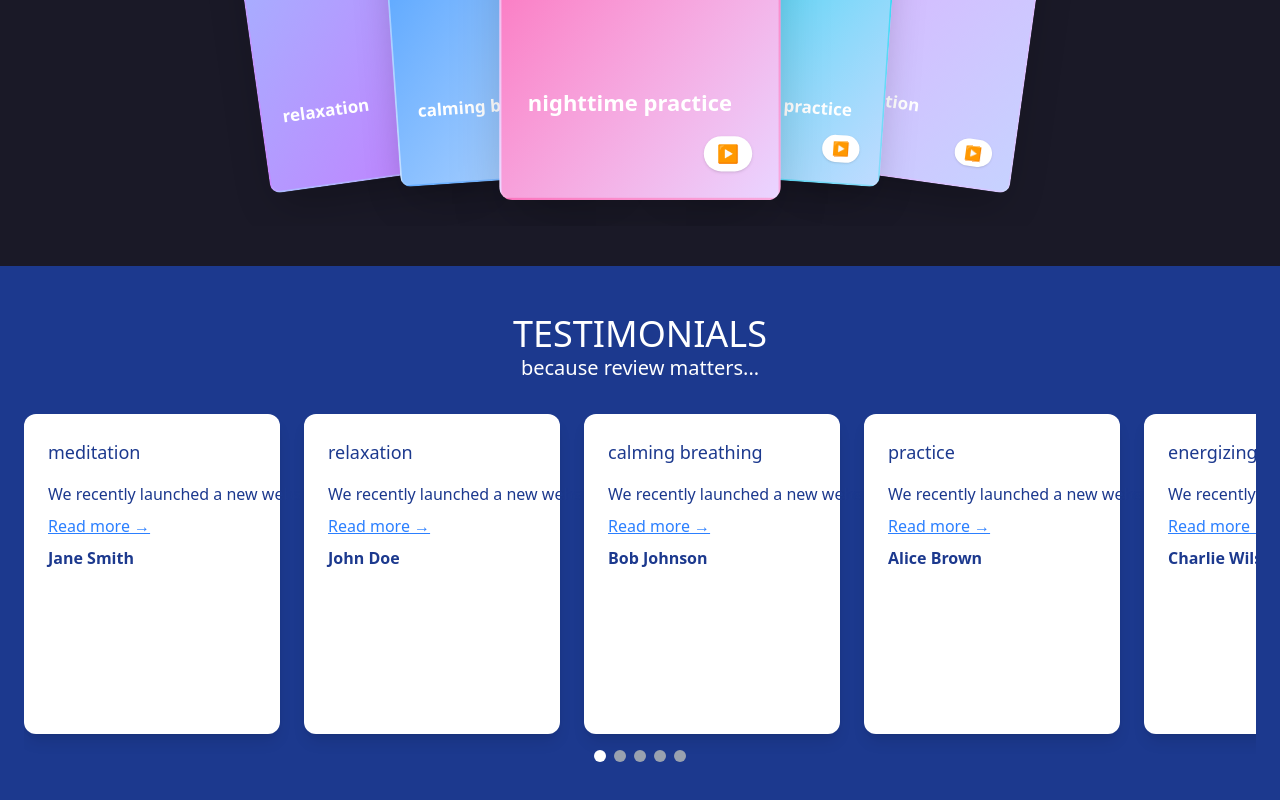
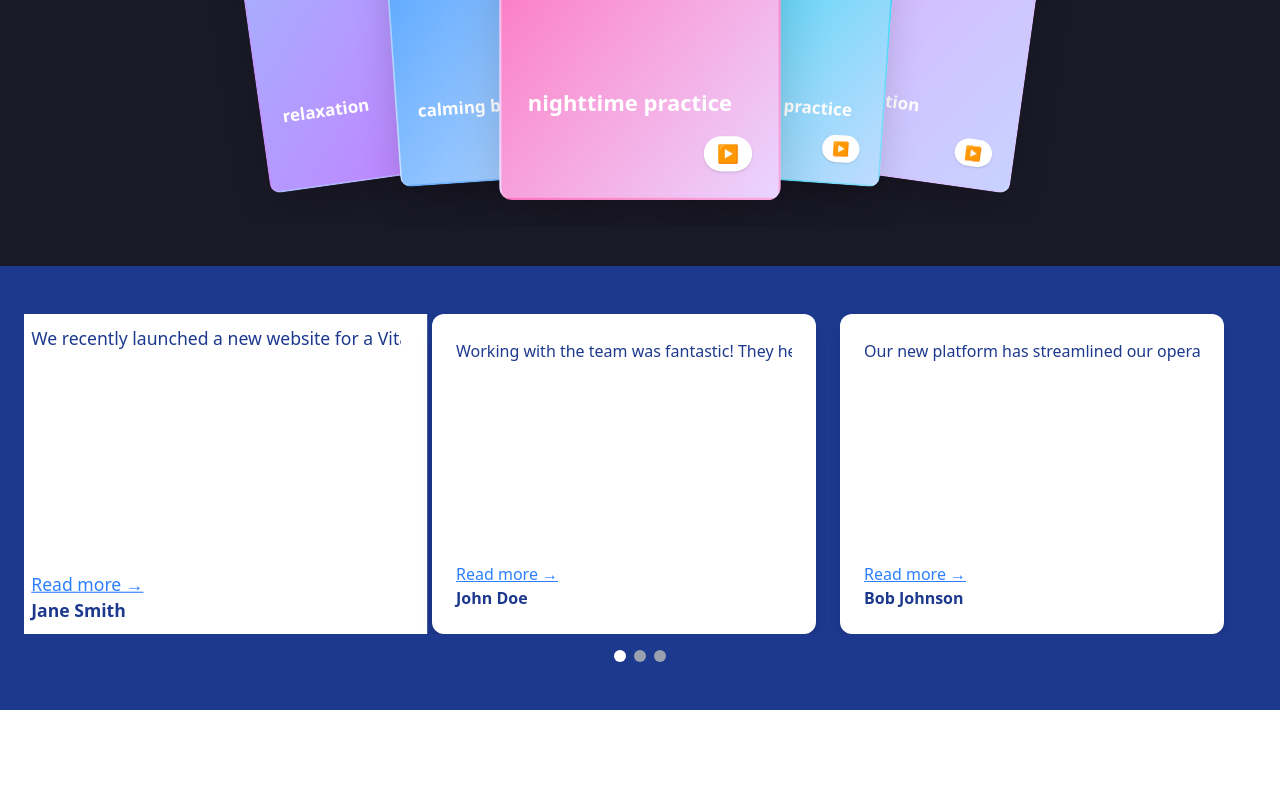
Before and after one commit to saksham-jais/Startup-Club-VITB, a React (Vite) app: page / in a window 1280 px wide. Shown: the part 1504-2304 px from the top of the page. After the commit the page ends 2214 px from the top, so only its background shows below. Built offline with nearby package versions, Linux system fonts and the light colour scheme.

Commit message:
herosection animation changed

```diff
--- a/components/testimonial.jsx
+++ b/components/testimonial.jsx
@@ -1,87 +1,109 @@
-import React, { useEffect, useRef, useState } from 'react';
+import React, { useEffect, useRef, useState } from "react";
 
 const TestimonialComponent = () => {
   const sliderRef = useRef(null);
   const [currentIndex, setCurrentIndex] = useState(0);
+  const [hoveredCard, setHoveredCard] = useState(null); // ✅ Track which card is hovered
+
+  const testimonials = [
+    {
+      text: "We recently launched a new website for a Vital client and wanted to share some of the cool features we were able to implement, including faster load times, a fresh UI, and improved accessibility standards.",
+      name: "Jane Smith",
+      image: "https://picsum.photos/300/200?random=1",
+    },
+    {
+      text: "Working with the team was fantastic! They helped us redesign our digital presence while ensuring brand consistency and user-friendliness. The project exceeded expectations.",
+      name: "John Doe",
+      image: "https://picsum.photos/300/200?random=2",
+    },
+    {
+      text: "Our new platform has streamlined our operations significantly. From onboarding to client engagement, everything is now smoother, faster, and more reliable thanks to their expertise.",
+      name: "Bob Johnson",
+      image: "https://picsum.photos/300/200?random=3",
+    },
+  ];
 
   useEffect(() => {
     const slider = sliderRef.current;
     if (!slider) return;
 
+    const totalCards = testimonials.length;
+    const cardWidth =
+      slider.children[0].offsetWidth +
+      parseInt(getComputedStyle(slider.children[0]).marginRight);
+
     let scrollAmount = 0;
     const scrollSpeed = 1;
-    const totalCards = 5;
-    const cardWidth = slider.children[0].offsetWidth + parseInt(getComputedStyle(slider.children[0]).marginRight);
 
     const slide = () => {
       scrollAmount += scrollSpeed;
-      if (scrollAmount >= cardWidth * totalCards) {
-        scrollAmount = 0;
-      }
+      if (scrollAmount >= cardWidth * totalCards) scrollAmount = 0;
       slider.scrollLeft = scrollAmount;
+
+      const newIndex = Math.round(scrollAmount / cardWidth);
+      if (newIndex !== currentIndex) setCurrentIndex(newIndex);
+
       requestAnimationFrame(slide);
     };
 
     const animationId = requestAnimationFrame(slide);
-
-    return () => cancelAnimationFrame(animationId); // Cleanup on unmount
-  }, []);
+    return () => cancelAnimationFrame(animationId);
+  }, [currentIndex, testimonials.length]);
 
   const handleDotClick = (index) => {
     const slider = sliderRef.current;
     if (!slider) return;
-    const cardWidth = slider.children[0].offsetWidth + parseInt(getComputedStyle(slider.children[0]).marginRight);
-    slider.scrollTo({
-      left: index * cardWidth,
-      behavior: 'smooth'
-    });
+    const cardWidth =
+      slider.children[0].offsetWidth +
+      parseInt(getComputedStyle(slider.children[0]).marginRight);
+    slider.scrollTo({ left: index * cardWidth, behavior: "smooth" });
     setCurrentIndex(index);
   };
 
-  const testimonials = [
-    { text: "We recently launched a new website for a Vital client and wanted to share some of the cool features we were able...", name: "Jane Smith", practice: "meditation" },
-    { text: "We recently launched a new website for a Vital client and wanted to share some of the cool features we were able...", name: "John Doe", practice: "relaxation" },
-    { text: "We recently launched a new website for a Vital client and wanted to share some of the cool features we were able...", name: "Bob Johnson", practice: "calming breathing" },
-    { text: "We recently launched a new website for a Vital client and wanted to share some of the cool features we were able...", name: "Alice Brown", practice: "practice" },
-    { text: "We recently launched a new website for a Vital client and wanted to share some of the cool features we were able...", name: "Charlie Wilson", practice: "energizing practice" }
-  ];
-
   return (
     <div className="bg-blue-900 text-white py-12 px-6">
-      <div className="max-w-7xl mx-auto text-center mb-8">
-        <h2 className="text-4xl font-light">TESTIMONIALS</h2>
-        <p className="text-xl">because review matters...</p>
-      </div>
-      <div className="relative overflow-hidden">
-        <div className="flex space-x-6 whitespace-nowrap" ref={sliderRef}>
+      <div className="max-w-7xl mx-auto">
+        <div className="overflow-hidden" ref={sliderRef}>
+          <div className="flex space-x-6 whitespace-nowrap">
             {testimonials.map((testimonial, index) => (
               <div
                 key={index}
-              className="flex-shrink-0 w-64 h-80 p-6 bg-white text-blue-900 rounded-xl shadow-lg inline-block transition-all duration-300"
-              style={{ backgroundImage: 'none', backgroundSize: 'cover' }}
-              onMouseEnter={(e) => {
-                e.currentTarget.style.backgroundImage = `url(https://picsum.photos/300/200?random=${index + 1})`;
-                e.currentTarget.style.backgroundSize = 'cover';
+                className={`flex-shrink-0 w-96 h-80 p-6 bg-white text-blue-900 rounded-xl shadow-lg inline-block transition-all duration-300 ${
+                  index === currentIndex ? "scale-110" : "scale-100"
+                }`}
+                style={{
+                  backgroundImage:
+                    hoveredCard === index ? `url(${testimonial.image})` : "none",
+                  backgroundSize: "cover",
+                  backgroundColor: "#fff",
                 }}
-              onMouseLeave={(e) => {
-                e.currentTarget.style.backgroundImage = 'none';
-                e.currentTarget.style.backgroundColor = '#fff';
-              }}
+                onMouseEnter={() => setHoveredCard(index)}
+                onMouseLeave={() => setHoveredCard(null)}
               >
-              <p className="text-lg mb-4">{testimonial.practice}</p>
-              <div className="mt-auto">
-                <p className="text-base mb-2">{testimonial.text}</p>
-                <a href="#" className="text-blue-500 underline">Read more →</a>
-                <div className="text-left font-bold mt-2">{testimonial.name}</div>
+                <div className="h-full flex flex-col">
+                  <p className="text-base flex-grow text-left leading-relaxed break-words line-clamp-4">
+                    {testimonial.text}
+                  </p>
+                  <div className="text-left mt-auto">
+                    <a href="#" className="text-blue-500 underline block">
+                      Read more →
+                    </a>
+                    <div className="font-bold">{testimonial.name}</div>
+                  </div>
                 </div>
               </div>
             ))}
           </div>
+        </div>
+
+        {/* Pagination Dots */}
         <div className="flex justify-center mt-4 space-x-2">
           {testimonials.map((_, index) => (
             <button
               key={index}
-              className={`w-3 h-3 rounded-full ${index === currentIndex ? 'bg-white' : 'bg-gray-400'}`}
+              className={`w-3 h-3 rounded-full ${
+                index === currentIndex ? "bg-white" : "bg-gray-400"
+              }`}
               onClick={() => handleDotClick(index)}
             ></button>
           ))}
--- a/package.json
+++ b/package.json
@@ -11,6 +11,7 @@
   },
   "dependencies": {
     "@fortawesome/fontawesome-free": "^7.0.0",
+    "@tailwindcss/line-clamp": "^0.4.4",
     "@tailwindcss/vite": "^4.1.12",
     "framer-motion": "^12.23.12",
     "react": "^19.1.1",
--- a/vite.config.js
+++ b/vite.config.js
@@ -1,8 +1,20 @@
 import { defineConfig } from "vite";
 import tailwindcss from "@tailwindcss/vite";
 import react from "@vitejs/plugin-react";
+import lineClamp from "@tailwindcss/line-clamp"; // ✅ ESM import
 
 // https://vite.dev/config/
 export default defineConfig({
-	plugins: [tailwindcss(), react()],
+  plugins: [
+    tailwindcss({
+      config: {
+        content: ["./index.html", "./src/**/*.{js,jsx,tsx}"],
+        theme: {
+          extend: {},
+        },
+        plugins: [lineClamp], // ✅ use imported plugin
+      },
+    }),
+    react(),
+  ],
 });
```
Also changed, not shown: components/herosection.jsx (+45 -30 lines), 1 other file (tests, documents, lock files or other folders). Lines whose indentation alone changed are shown as unchanged.
